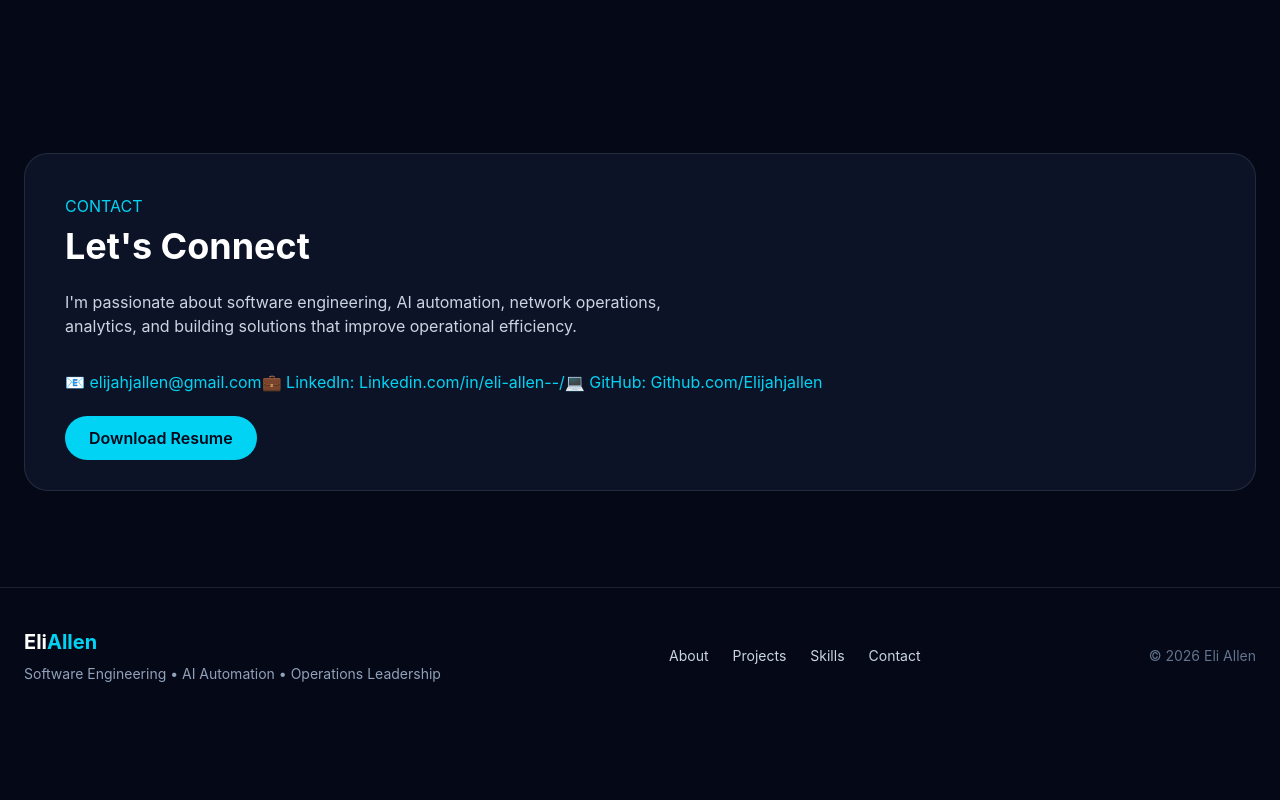
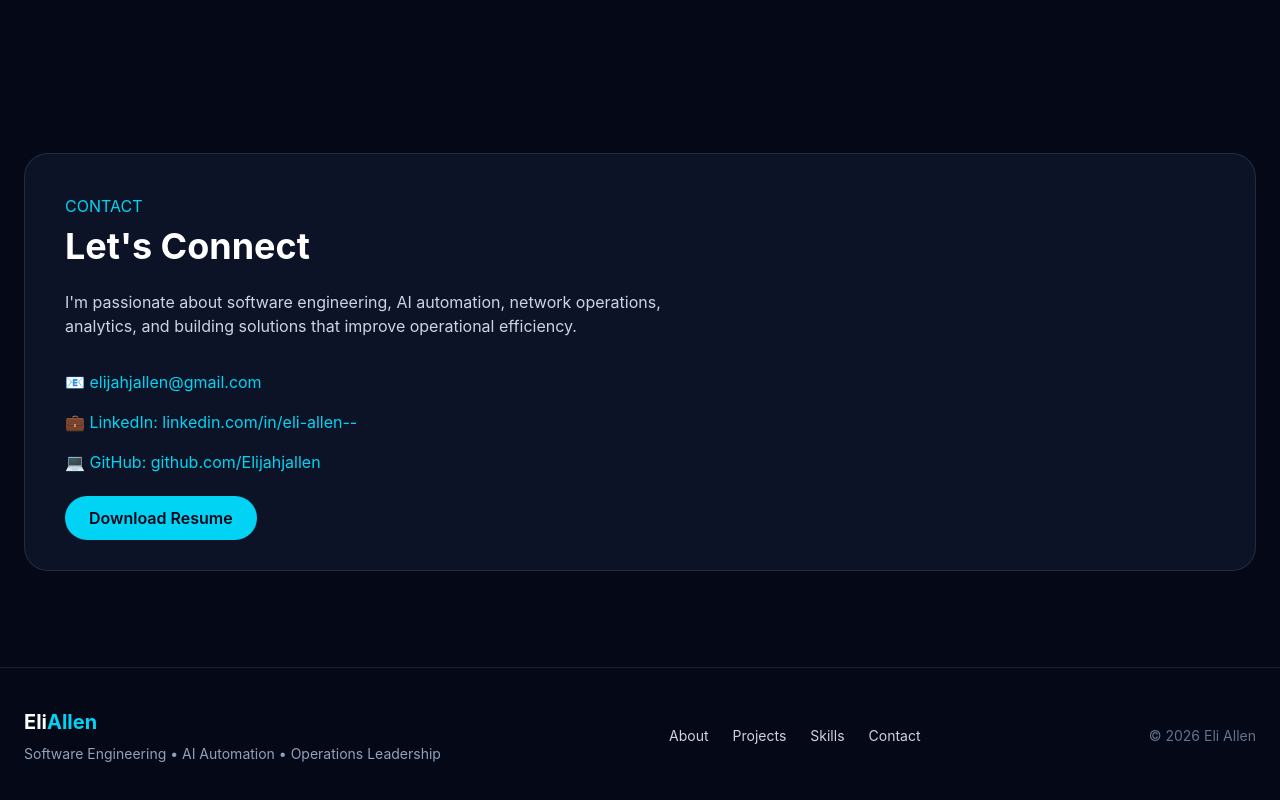
Before and after one commit to Elijahjallen/Eli-Portfolio, a React (Vite) app: page / in a window 1280 px wide. Shown: the part 7852-8652 px from the top of the page. Before the commit the page ends 8576 px from the top, so only its background shows below. Built offline with nearby package versions, Linux system fonts and the light colour scheme.

Commit message:
Add LinkedIn and GitHub contact links

```diff
--- a/src/components/Contact.tsx
+++ b/src/components/Contact.tsx
@@ -20,25 +20,28 @@ function Contact() {
        <div className="space-y-4">
         <a
             href="mailto:elijahjallen@gmail.com"
-            className="text-cyan-400 hover:text-cyan-300"
+            className="block text-cyan-400 hover:text-cyan-300"
         >
             📧 elijahjallen@gmail.com
         </a>
 
         <a
             href="https://www.linkedin.com/in/eli-allen--"
-            className="text-cyan-400 hover:text-cyan-300"
+            target="_blank"
+            rel="noreferrer"
+            className="block text-cyan-400 hover:text-cyan-300"
         >
-            💼 LinkedIn: Linkedin.com/in/eli-allen--/
+            💼 LinkedIn: linkedin.com/in/eli-allen--
         </a>
 
         <a
-            href="https://www.github.com/Elijahjallen"
-            className="text-cyan-400 hover:text-cyan-300"
+            href="https://github.com/Elijahjallen"
+            target="_blank"
+            rel="noreferrer"
+            className="block text-cyan-400 hover:text-cyan-300"
         >
-            💻 GitHub: Github.com/Elijahjallen
+            💻 GitHub: github.com/Elijahjallen
         </a>
-
         </div>
 
         <div className="mt-8">
```
Lines whose indentation alone changed are shown as unchanged.
